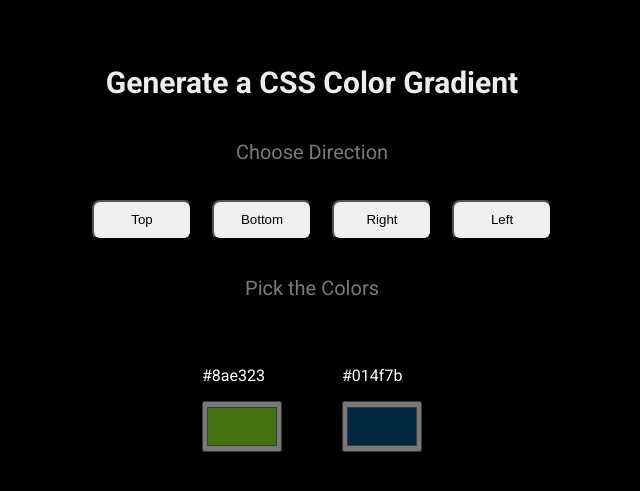
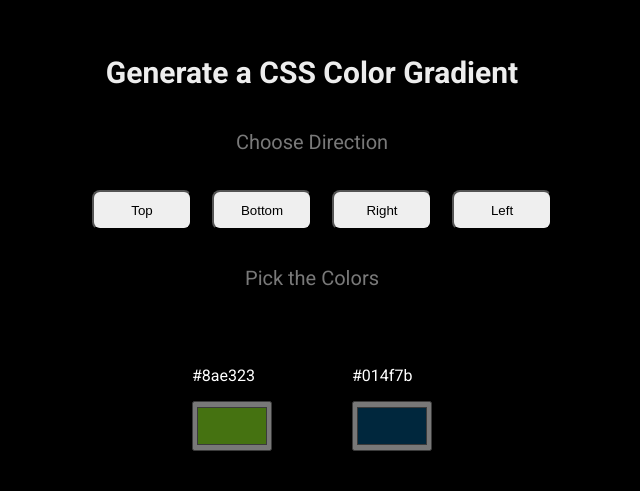
Before and after one commit to imxalias123/gradient-generator, a React (Create React App) app: page / in a window 1280 px wide. Shown: the part 137-628 px from the top of the page, without its empty margins (328-968 px from the left). Built offline with nearby package versions, Linux system fonts and the light colour scheme; a web font is replaced by a local one.

Commit message:
solution

```diff
--- a/src/components/GradientGenerator/styledComponents.js
+++ b/src/components/GradientGenerator/styledComponents.js
@@ -31,14 +31,14 @@ export const WrapColorInputs = styled.div`
 
 export const Input = styled.input`
   width: 80px;
-  height: 51px;
+  height: 50px;
 
   opacity: 0.5;
 `
 export const InputContainer = styled.div`
   display: flex;
   flex-direction: column;
-  margin: 30px;
+  margin: 40px;
 `
 export const Label = styled.p`
   color: #fff;
```
